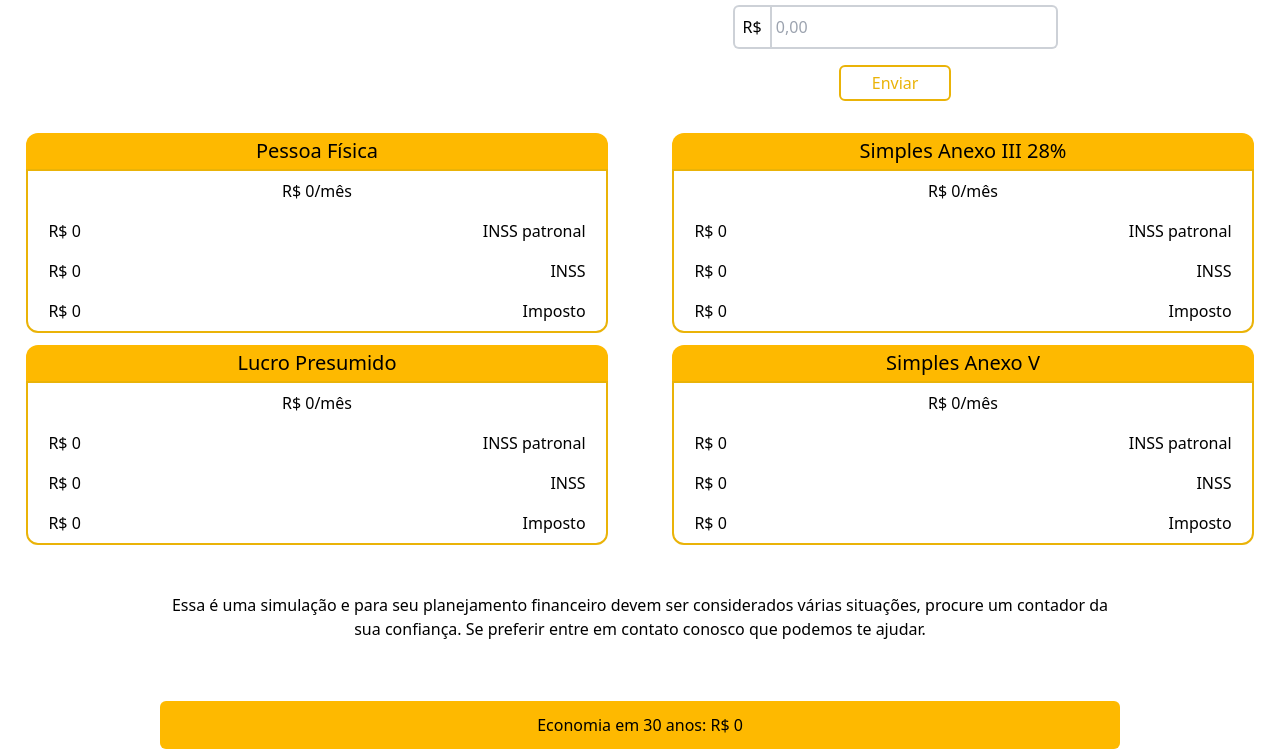
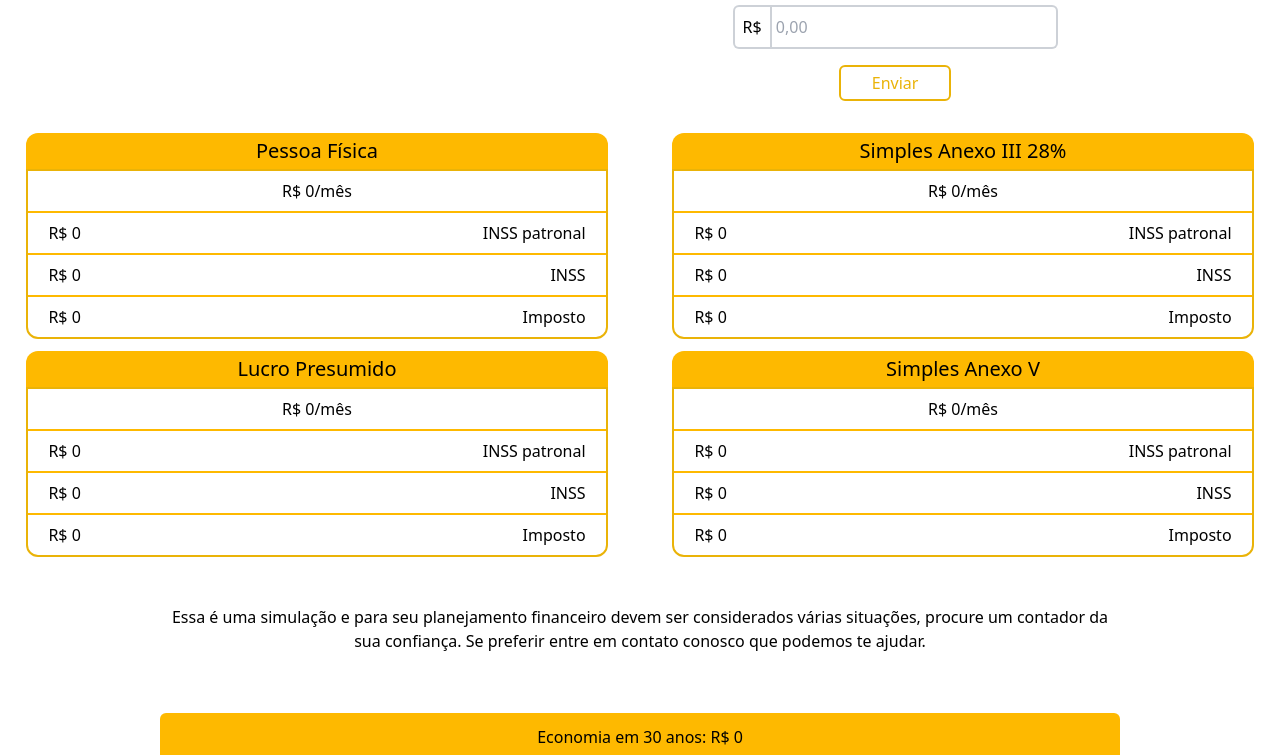
Before and after one commit to marceloSantosBrl/atanas-calculadora-final, a website with bundled scripts: page index.html in a window 1280 px wide. Shown: the part 495-1250 px from the top of the page. Built offline with nearby package versions, Linux system fonts and the light colour scheme.

Commit message:
fix tabelas

```diff
--- a/index.html
+++ b/index.html
@@ -6,7 +6,9 @@
     <!-- <link rel="stylesheet" href="style.css"> -->
     <link rel="stylesheet" href="output.css"/>
     <script src="index.mjs" type="module" defer></script>
-    <link rel="shortcut icon" href="https://saude.cassiocontabilidade.com/wp-content/uploads/2022/12/89741-1536x1536.png" type="image/x-icon">
+    <link rel="shortcut icon"
+          href="https://saude.cassiocontabilidade.com/wp-content/uploads/2022/12/89741-1536x1536.png"
+          type="image/x-icon">
     <meta name="viewport" content="width=device-width, initial-scale=1.0"/>
 </head>
 <body>
@@ -66,7 +68,7 @@
     <img
             id="imagem-contador"
             class="hidden w-52 lg:block justify-self-end"
-         src="https://contadr.com.br/wp-content/uploads/2021/05/Caculadora-INSS.png" alt="">
+            src="https://contadr.com.br/wp-content/uploads/2021/05/Caculadora-INSS.png" alt="">
     <form
             id="formulario"
             class="fflex items-center flex-col gap-5">
@@ -140,20 +142,24 @@
             <h3>Pessoa Física</h3>
         </div>
         <div class="grid grid-cols-12 border-2 rounded-b-xl border-yellow-500">
-            <div class="col-span-12 flex justify-center p-2">
+            <div class="col-span-12 flex justify-center p-2 border-bottom-amber">
                 <h4 id="pfValorTotal">R$ 0/mês</h4>
             </div>
-            <div class="col-span-12 flex justify-between ms-3 me-3 p-2">
-                <p id="pfInssPatronal">R$ 0</p>
-                <p>INSS patronal</p>
+            <div class="col-span-12 flex justify-between p-2 border-bottom-amber">
+                <p
+                        class="ms-3"
+                        id="pfInssPatronal">R$ 0</p>
+                <p
+                        class="me-3"
+                >INSS patronal</p>
             </div>
-            <div class="col-span-12 flex justify-between ms-3 me-3 p-2">
-                <p id="pfInss">R$ 0</p>
-                <p>INSS</p>
+            <div class="col-span-12 flex justify-between p-2 border-bottom-amber">
+                <p id="pfInss" class="ms-3">R$ 0</p>
+                <p class="me-3">INSS</p>
             </div>
-            <div class="col-span-12 flex justify-between ms-3 me-3 p-2">
-                <p id="pfImposto">R$ 0</p>
-                <p>Imposto</p>
+            <div class="col-span-12 flex justify-between p-2">
+                <p id="pfImposto" class="ms-3">R$ 0</p>
+                <p class="me-3">Imposto</p>
             </div>
         </div>
     </section>
@@ -168,20 +174,20 @@
             <h3>Simples Anexo III 28%</h3>
         </div>
         <div class="grid grid-cols-12 border-2 border-yellow-500 rounded-b-xl">
-            <div class="col-span-12 flex justify-center p-2">
+            <div class="col-span-12 flex justify-center p-2 border-bottom-amber">
                 <h4 id="a3ValorTotal">R$ 0/mês</h4>
             </div>
-            <div class="col-span-12 flex justify-between ms-3 me-3 p-2">
-                <p id="a3InssPatronal">R$ 0</p>
-                <p>INSS patronal</p>
+            <div class="col-span-12 flex justify-between p-2 border-bottom-amber">
+                <p id="a3InssPatronal" class="ms-3">R$ 0</p>
+                <p class="me-3">INSS patronal</p>
             </div>
-            <div class="col-span-12 flex justify-between ms-3 me-3 p-2">
-                <p id="a3Inss">R$ 0</p>
-                <p>INSS</p>
+            <div class="col-span-12 flex justify-between p-2 border-bottom-amber">
+                <p id="a3Inss" class="ms-3">R$ 0</p>
+                <p class="me-3">INSS</p>
             </div>
-            <div class="col-span-12 flex justify-between ms-3 me-3 p-2">
-                <p id="a3Imposto">R$ 0</p>
-                <p>Imposto</p>
+            <div class="col-span-12 flex justify-between p-2">
+                <p id="a3Imposto" class="ms-3">R$ 0</p>
+                <p class="me-3">Imposto</p>
             </div>
         </div>
     </section>
@@ -196,20 +202,20 @@
             <h3>Lucro Presumido</h3>
         </div>
         <div class="grid grid-cols-12 border-2 border-yellow-500 rounded-b-xl">
-            <div class="col-span-12 flex justify-center p-2">
+            <div class="col-span-12 flex justify-center p-2 border-bottom-amber">
                 <h4 id="lpValorTotal">R$ 0/mês</h4>
             </div>
-            <div class="col-span-12 flex justify-between ms-3 me-3 p-2">
-                <p id="lpInssPatronal">R$ 0</p>
-                <p>INSS patronal</p>
+            <div class="col-span-12 flex justify-between p-2 border-bottom-amber">
+                <p id="lpInssPatronal" class="ms-3">R$ 0</p>
+                <p class="me-3">INSS patronal</p>
             </div>
-            <div class="col-span-12 flex justify-between ms-3 me-3 p-2">
-                <p id="lpInss">R$ 0</p>
-                <p>INSS</p>
+            <div class="col-span-12 flex justify-between p-2 border-bottom-amber">
+                <p id="lpInss" class="ms-3">R$ 0</p>
+                <p class="me-3">INSS</p>
             </div>
-            <div class="col-span-12 flex justify-between ms-3 me-3 p-2">
-                <p id="lpImposto">R$ 0</p>
-                <p>Imposto</p>
+            <div class="col-span-12 flex justify-between p-2">
+                <p id="lpImposto" class="ms-3">R$ 0</p>
+                <p class="me-3">Imposto</p>
             </div>
         </div>
     </section>
@@ -224,20 +230,20 @@
             <h3>Simples Anexo V</h3>
         </div>
         <div class="grid grid-cols-12 border-2 border-yellow-500 rounded-b-xl">
-            <div class="col-span-12 flex justify-center p-2">
+            <div class="col-span-12 flex justify-center p-2 border-bottom-amber">
                 <h4 id="a5ValorTotal">R$ 0/mês</h4>
             </div>
-            <div class="col-span-12 flex justify-between ms-3 me-3 p-2">
-                <p id="a5InssPatronal">R$ 0</p>
-                <p>INSS patronal</p>
+            <div class="col-span-12 flex justify-between p-2 border-bottom-amber">
+                <p id="a5InssPatronal" class="ms-3">R$ 0</p>
+                <p class="me-3">INSS patronal</p>
             </div>
-            <div class="col-span-12 flex justify-between ms-3 me-3 p-2">
-                <p id="a5Inss">R$ 0</p>
-                <p>INSS</p>
+            <div class="col-span-12 flex justify-between p-2 border-bottom-amber">
+                <p id="a5Inss" class="ms-3">R$ 0</p>
+                <p class="me-3">INSS</p>
             </div>
-            <div class="col-span-12 flex justify-between ms-3 me-3 p-2">
-                <p id="a5Imposto">R$ 0</p>
-                <p>Imposto</p>
+            <div class="col-span-12 flex justify-between p-2">
+                <p id="a5Imposto" class="ms-3">R$ 0</p>
+                <p class="me-3">Imposto</p>
             </div>
         </div>
     </section>
@@ -255,8 +261,8 @@
 <!-- Botao Economia -->
 
 <article class="w-100 flex justify-center mt-12">
-    <h2     id="dialogo-economia"
-            class="w-9/12 bg-yellow-well text-center p-3 rounded-md mt-3">Economia em 30 anos: R$ 0</h2>
+    <h2 id="dialogo-economia"
+        class="w-9/12 bg-yellow-well text-center p-3 rounded-md mt-3">Economia em 30 anos: R$ 0</h2>
 </article>
 
 <footer class="bg-gray-500 mt-12 flex flex-wrap
@@ -269,7 +275,7 @@
 
     <div class="flex flex-col items-center mt-3 text-white">
         <h2 class="text-2xl ">Contato</h2>
-         <br/>
+        <br/>
         <div class="flex items-center gap-1">
             <svg xmlns="http://www.w3.org/2000/svg" width="16" height="16" fill="currentColor" class="bi bi-envelope"
                  viewBox="0 0 16 16">
--- a/index.mjs
+++ b/index.mjs
@@ -27,7 +27,7 @@ salarioBrutoMensal.addEventListener('keydown', (e) => {
 })
 
 const getFormatedMoney = (value) => {
-    return value.toLocaleString('pt-BR', 'R$' +
+    return 'R$ ' + value.toLocaleString('pt-BR',
         {maximumFractionDigits: 2, minimumFractionDigits: 2});
 }
 
```
Also changed, not shown: output.css.
